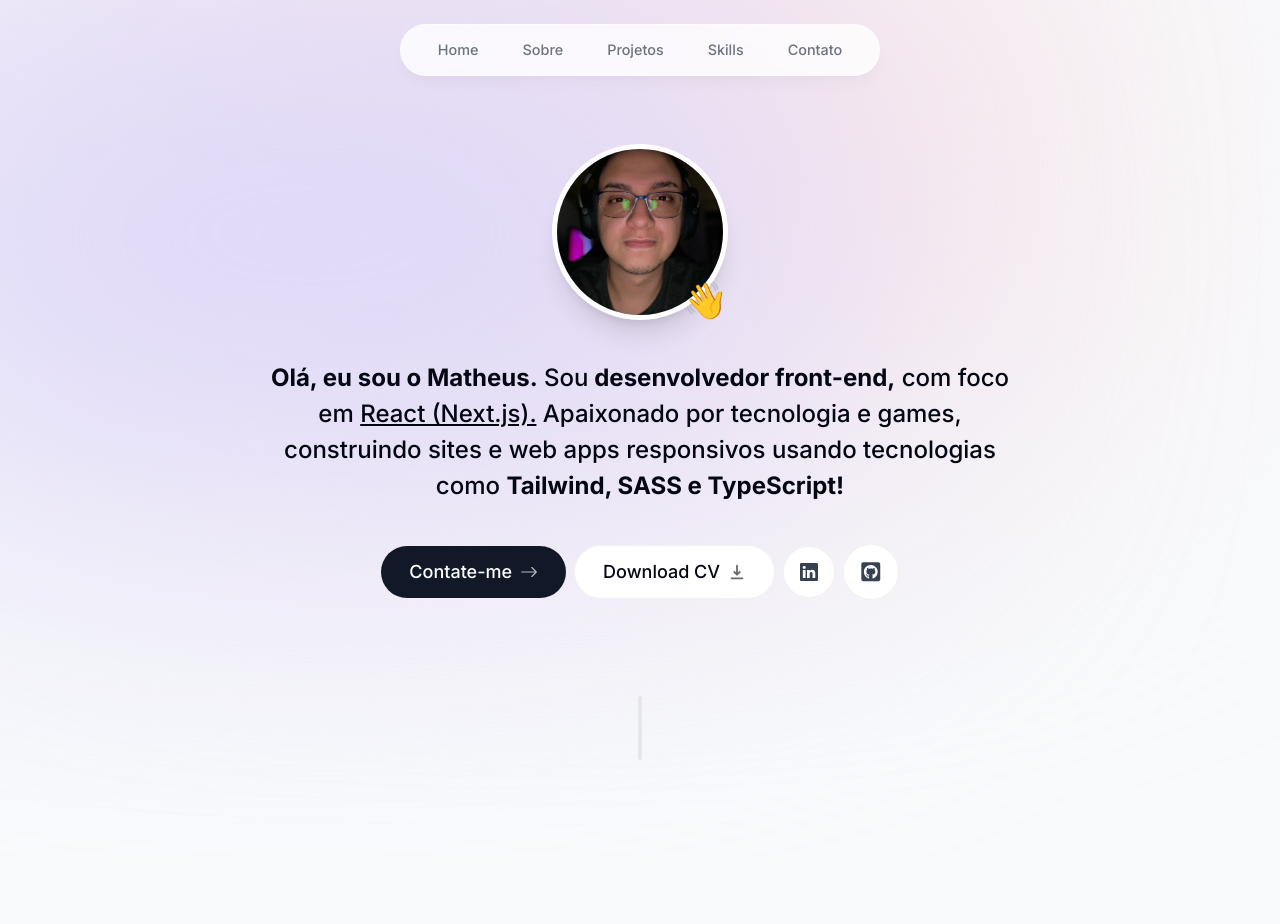
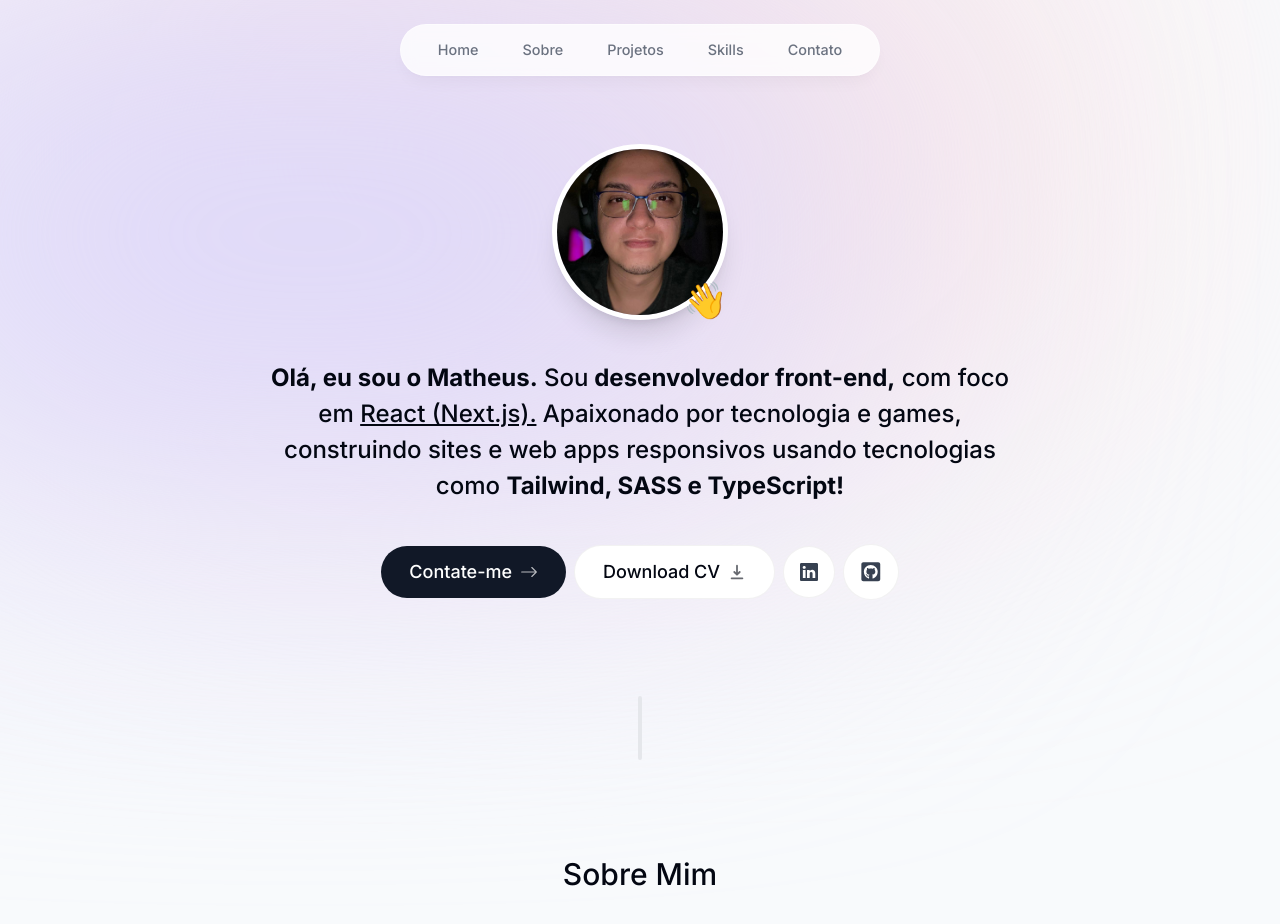
Before and after one commit to 1Maatheus/portfolio, a Next.js app in the folder my-portfolio/: page / in a window 1280 px wide. Shown: the top 924 px of the page. Before the commit the page ends 856 px from the top, so only its background shows below. Built offline with nearby package versions, Linux system fonts and the light colour scheme.

Commit message:
adding section

```diff
--- a/my-portfolio/app/page.tsx
+++ b/my-portfolio/app/page.tsx
@@ -1,3 +1,4 @@
+import About from "@/components/About";
 import Intro from "@/components/Intro";
 import SectionDivider from "@/components/Section-Divider";
 
@@ -6,6 +7,7 @@
     <main className="flex flex-col items-center px-4">
       <Intro />
       <SectionDivider />
+      <About />
     </main>
   );
 }
--- /dev/null
+++ b/my-portfolio/components/About.tsx
@@ -0,0 +1,20 @@
+"use client";
+
+import React from "react";
+import SectionHeading from "./Section-Heading";
+import { motion } from "framer-motion";
+
+export default function About() {
+  return (
+    <motion.section
+      className="mb-28 max-w-[45rem] text-center leading-8 sm:mb-40"
+      initial={{ opacity: 0, y: 100 }}
+      animate={{ opacity: 1, y: 0 }}
+      transition={{ delay: 0.175 }}
+    >
+      <SectionHeading>Sobre mim</SectionHeading>
+      <p className="mb-3"></p>
+      <p></p>
+    </motion.section>
+  );
+}
--- a/my-portfolio/components/Intro.tsx
+++ b/my-portfolio/components/Intro.tsx
@@ -43,7 +43,7 @@
         </div>
       </div>
 
-      <motion.p
+      <motion.h1
         className="mb-10 mt-10 px-4 text-2xl font-medium !leading-[1.5] sm:text-2xl"
         initial={{ opacity: 0, y: 100 }}
         animate={{ opacity: 1, y: 0 }}
@@ -55,7 +55,7 @@
         tecnologia e games, construindo sites e web apps responsivos usando
         tecnologias como{" "}
         <span className="font-bold">Tailwind, SASS e TypeScript!</span>
-      </motion.p>
+      </motion.h1>
 
       <motion.div
         className="flex flex-col sm:flex-row items-center justify-center gap-2 px-4 text-lg font-medium"
--- /dev/null
+++ b/my-portfolio/components/Section-Heading.tsx
@@ -0,0 +1,9 @@
+import React from "react";
+
+type Props = {
+  children: React.ReactNode;
+};
+
+export default function SectionHeading({ children }: Props) {
+  return <h2 className="text-3xl font-medium capitalize mb-8">{children}</h2>;
+}
```
